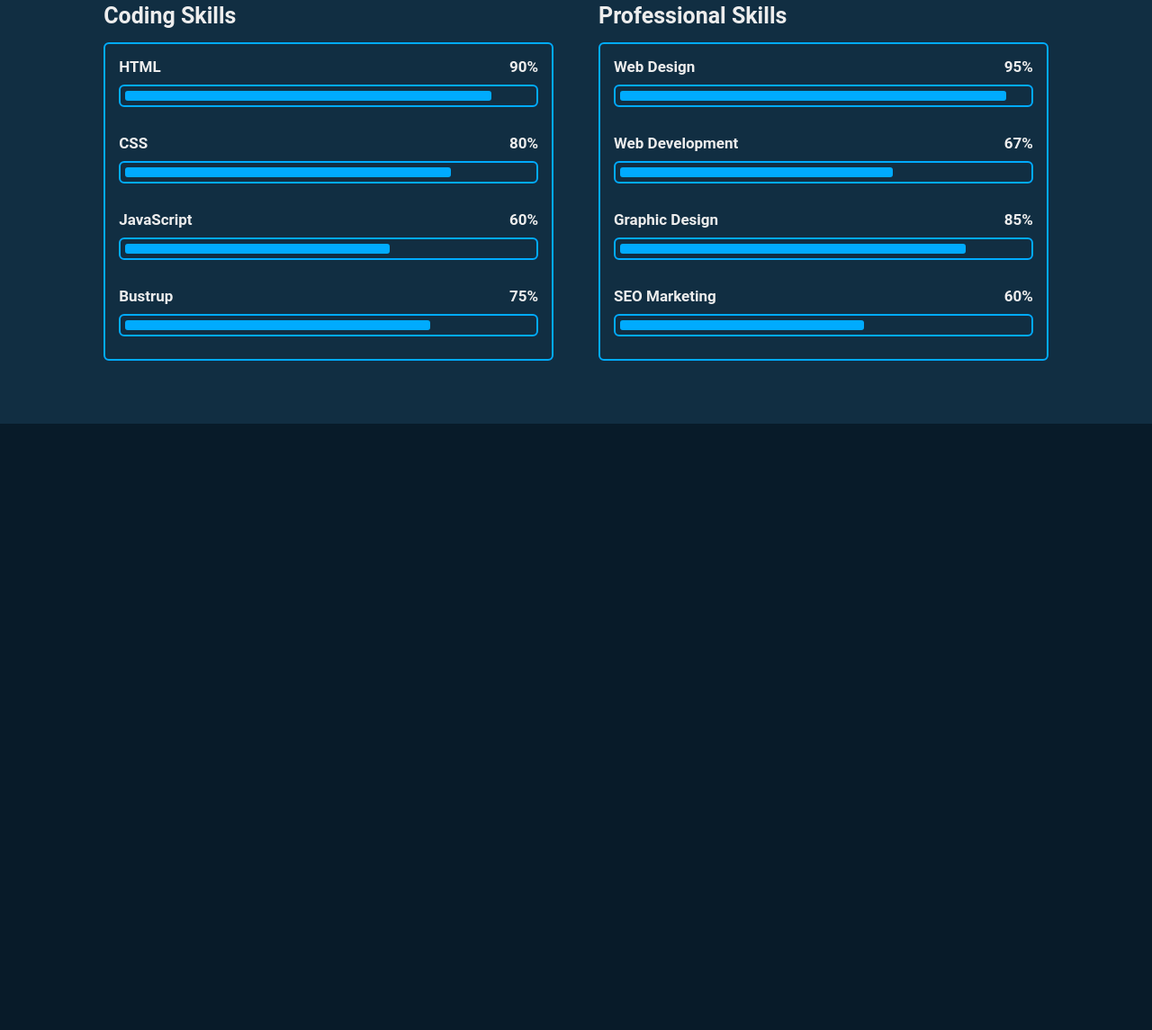
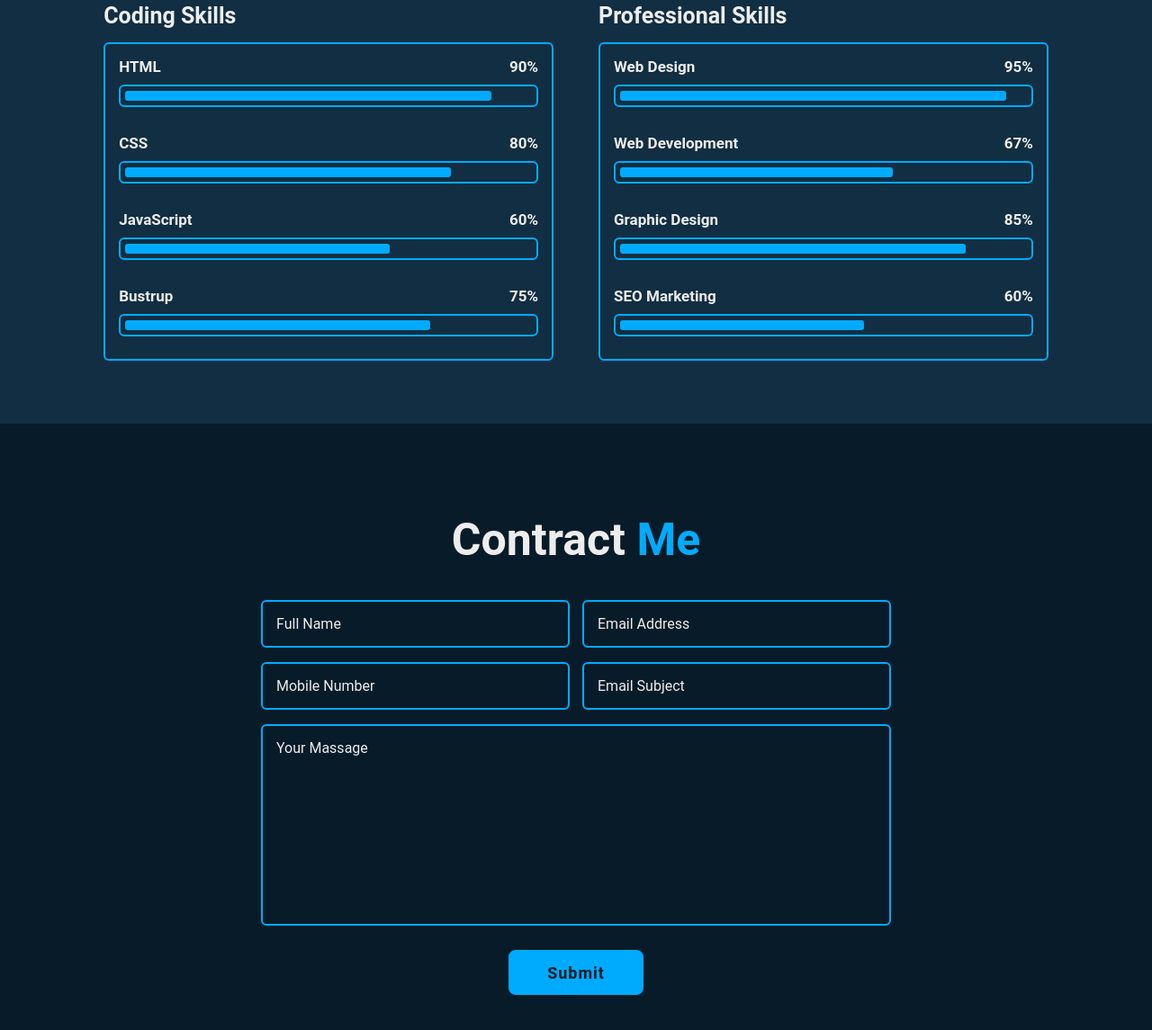
Before and after one commit to Anowar-Hossain-Rana/Portfolio-Anowar, a plain HTML site: page index.html in a window 1280 px wide. Shown: the part 2649-3794 px from the top of the page at 90% size. Before the commit the page ends 3120 px from the top, so only its background shows below. Drawn offline with nearby package versions, Linux system fonts and the light colour scheme.

Commit message:
Add Contract Section

```diff
--- a/css/style.css
+++ b/css/style.css
@@ -534,3 +534,87 @@ span {
     width: 60%;
 
 }
+
+
+
+
+
+
+.contract {
+    min-height: auto;
+    padding-bottom: 7rem;
+}
+
+.contract form {
+    max-width: 70rem;
+    margin: 0 auto;
+    text-align: center;
+}
+
+.contract form .input-box {
+    position: relative;
+    display: flex;
+    justify-content: space-between;
+    flex-wrap: wrap;
+}
+
+.contract form .input-box .input-field {
+    position: relative;
+    width: 49%;
+    margin: .8rem 0;
+}
+
+.contract form .input-box .input-field input,
+.contract form .tectarea-field textarea {
+    width: 100%;
+    height: 100%;
+    padding: 1.5rem;
+    font-size: 1.6rem;
+    color: var(--text-color);
+    background: transparent;
+    border-radius: .6rem;
+    border: .2rem solid var(--main-color);
+
+}
+
+.contract form .input-box .input-field input::placeholder,
+.contract form .tectarea-field textarea::placeholder{
+    color: var(--text-color);
+}
+
+.contract form .focus {
+    position: absolute;
+    top: 0;
+    left: 0;
+    width: 0;
+    height: 100%;
+    background: var(--second-bg-color);
+    border-radius: .6rem;
+    z-index: -1;
+    transition: .5s;
+}
+
+.contract form .input-box .input-field input:focus~.focus,
+.contract form .input-box .input-field input:valid~.focus,
+.contract form .tectarea-field textarea:focus~.focus,
+.contract form .tectarea-field textarea:valid~.focus {
+    width: 100%;
+
+}
+
+
+.contract form .tectarea-field {
+    position: relative;
+    margin: .8rem 0 2.7rem;
+    display: flex;
+}
+
+.contract form .tectarea-field textarea {
+    resize: none;
+}
+
+
+.contract form .btn-box.btns .btn {
+    cursor: pointer;
+
+}
--- a/index.html
+++ b/index.html
@@ -233,12 +233,49 @@
                     </div>
                 </div>
             </div>
+        </div>
+    </section>
+
+ <!-- contract section design -->
+
+    <section class="contract" id="contract">
+        <h3 class="heading">Contract <span>Me</span></h3>
+        <form action="#">
+
+            <div class="input-box">
+                <div class="input-field">
+                    <input type="text" placeholder="Full Name" required>
+                    <span class="focus"></span>
+                </div>
+
+                <div class="input-field">
+                    <input type="text" placeholder="Email Address" required>
+                    <span class="focus"></span>
+                </div>
+            </div>
+
+            <div class="input-box">
+                <div class="input-field">
+                    <input type="number" placeholder="Mobile Number" required>
+                    <span class="focus"></span>
+                </div>
+
+                <div class="input-field">
+                    <input type="text" placeholder="Email Subject" required>
+                    <span class="focus"></span>
+                </div>
+            </div>
 
 
+            <div class="tectarea-field">
+                <textarea name="" id="" cols="30" rows="10" placeholder="Your Massage" required></textarea>
+                <span class="focus"></span>
+            </div>
 
-
-
-        </div>
+            <div class="btn-box btns">
+                <button type="submit" class="btn">Submit</button>
+            </div>
+        </form>
     </section>
 
 
```
